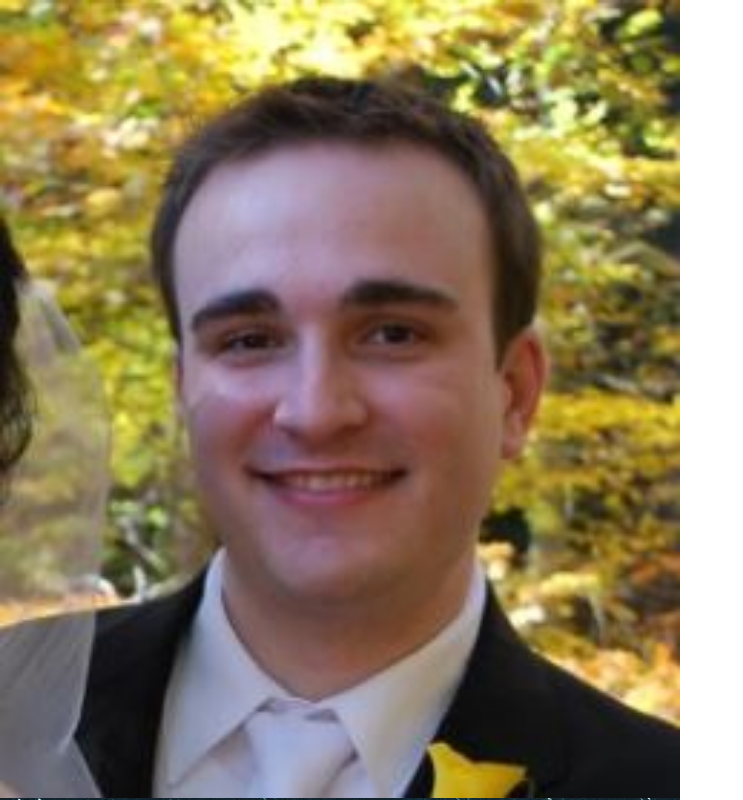
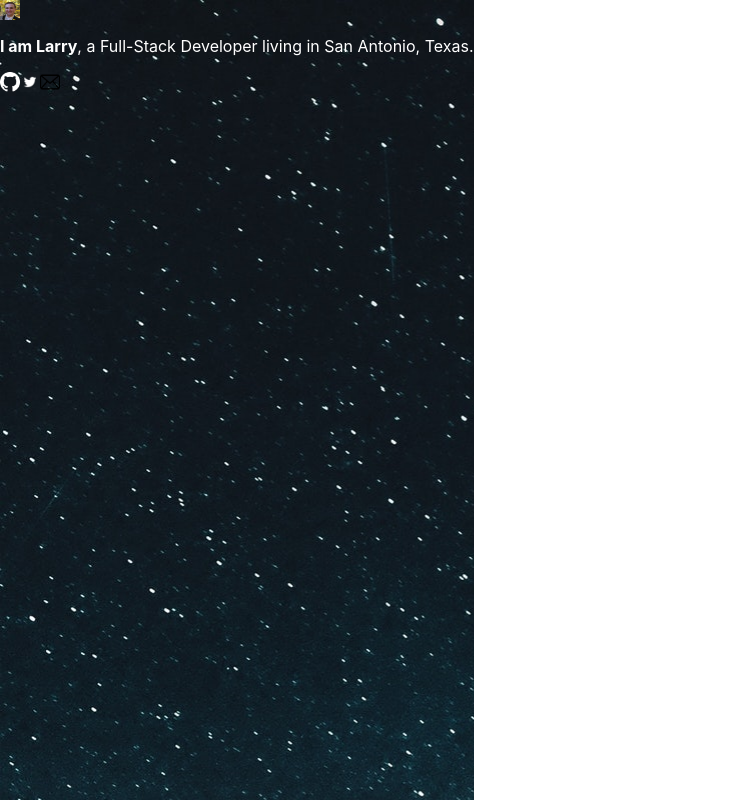
Before and after one commit to lkmarcum/Larry-Marcum, a React (Create React App) app: page / in a window 1280 px wide. Shown: the whole page, without its empty margins (0-743 px from the left). Built offline with nearby package versions, Linux system fonts and the light colour scheme; no server answers.

Commit message:
style changes

```diff
--- a/src/App.css
+++ b/src/App.css
@@ -9,7 +9,16 @@
   flex-direction: column;
 }
 
-.side a {
+.side img {
   height: 20px;
   width: 20px;
 }
+
+.top-img {
+  height: 200px;
+  width: 200px;
+}
+
+.side p {
+  color: white;
+}
```
